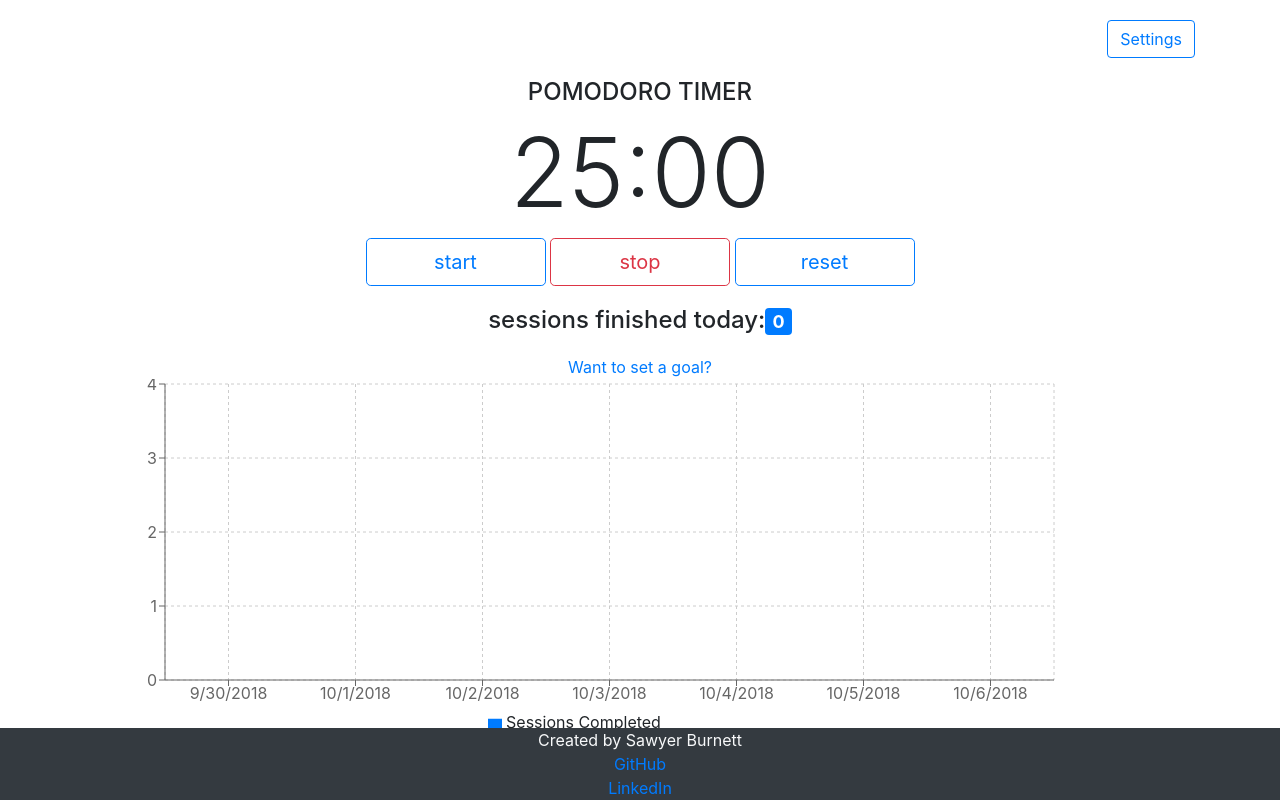
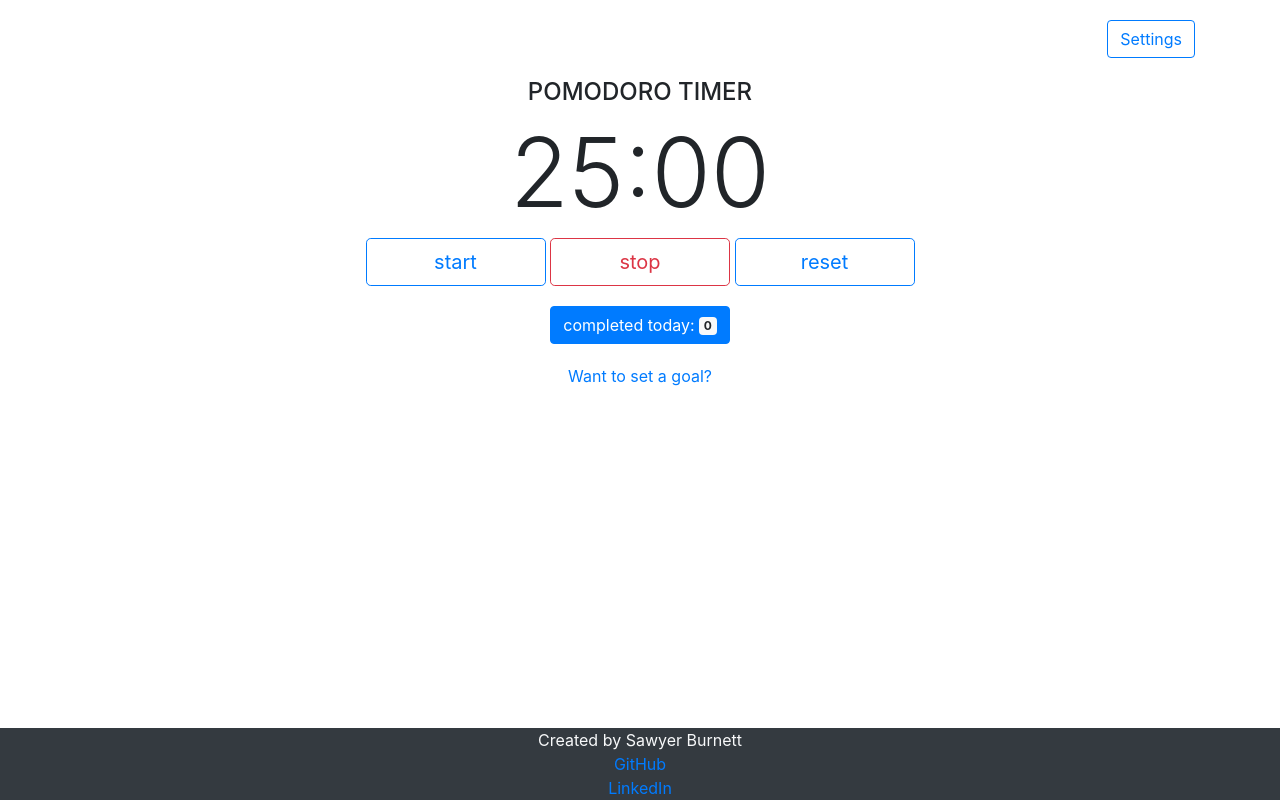
Before and after one commit to Burnett2k/work-timer-react, a React (Create React App) app: page / in a window 1280 px wide. Built offline with nearby package versions, Linux system fonts and the light colour scheme.

Commit message:
Add graph visibility when clicking on pill

```diff
--- a/src/components/App.js
+++ b/src/components/App.js
@@ -14,11 +14,13 @@ class App extends Component {
       playPause: false,
       stop: false,
       reset: false,
-      isEditMode: false
+      isEditMode: false,
+      isChartVisible: false
     };
 
     this.toggleModalShown = this.toggleModalShown.bind(this);
     this.toggleEditMode = this.toggleEditMode.bind(this);
+    this.toggleChartVisible = this.toggleChartVisible.bind(this);
   }
 
   componentDidMount() {
@@ -69,6 +71,12 @@ class App extends Component {
     }));
   }
 
+  toggleChartVisible() {
+    this.setState(prevState => ({
+      isChartVisible: !prevState.isChartVisible
+    }));
+  }
+
   handleKeyUp(event) {
     switch (event.key) {
       case "f":
@@ -102,12 +110,13 @@ class App extends Component {
           playPause={this.state.playPause}
           stop={this.state.stop}
           reset={this.state.reset}
+          toggleChartVisible={this.toggleChartVisible}
         />
         <SaveGoals
           isEditMode={this.state.isEditMode}
           toggleEditMode={this.toggleEditMode}
         />
-        <ProgressChart />
+        <ProgressChart isChartVisible={this.state.isChartVisible} />
         <Footer />
       </div>
     );
--- a/src/components/GoalLink.js
+++ b/src/components/GoalLink.js
@@ -18,7 +18,7 @@ class GoalLink extends React.Component {
             <h1 className="display-2" style={goalStyles}>
               Goal: {this.props.goalText}
             </h1>{" "}
-            <i class="fa fa-pencil" aria-hidden="true" />
+            <i className="fa fa-pencil" aria-hidden="true" />
           </span>
         ) : (
           <a href="# " onClick={this.props.toggleEditMode}>
--- a/src/components/ProgressChart.js
+++ b/src/components/ProgressChart.js
@@ -42,6 +42,8 @@ class ProgressChart extends React.Component {
 
   render() {
     return (
+      <React.Fragment>
+        {this.props.isChartVisible ? (
           <div style={styles}>
             <ResponsiveContainer height="90%">
               <BarChart
@@ -62,6 +64,8 @@ class ProgressChart extends React.Component {
               </BarChart>
             </ResponsiveContainer>
           </div>
+        ) : null}
+      </React.Fragment>
     );
   }
 }
--- a/src/components/SessionCounter.js
+++ b/src/components/SessionCounter.js
@@ -1,16 +1,29 @@
-const React = require('react');
+const React = require("react");
 
 class SessionCounter extends React.Component {
+  constructor(props) {
+    super(props);
+    this.toggleChart = this.toggleChart.bind(this);
+  }
 
-	render() {
-		return (
-			<div className='q-top-buffer'>
-				<h4>sessions finished today:
-					<span className="badge badge-primary" id="sessionsCompleted">{this.props.completed}</span>
-				</h4>
-			</div>
-		);
-	}
+  toggleChart() {
+    this.props.toggleChartVisible();
+  }
+
+  render() {
+    return (
+      <div className="q-top-buffer">
+        <button
+          type="button"
+          className="btn btn-primary"
+          onClick={this.toggleChart}
+        >
+          completed today:{" "}
+          <span className="badge badge-light">{this.props.completed}</span>
+        </button>
+      </div>
+    );
+  }
 }
 
 export default SessionCounter;
--- a/src/containers/CountdownTimer.js
+++ b/src/containers/CountdownTimer.js
@@ -1,25 +1,24 @@
-import React from 'react';
-import Controls from '../components/Controls.js';
-import Timer from '../components/Timer.js';
-import SaveSessions from './SaveSessions.js';
-import { connect } from 'react-redux';
-import { saveSecondsRemaining } from '../actions';
-import { saveStatus } from'../actions';
+import React from "react";
+import Controls from "../components/Controls.js";
+import Timer from "../components/Timer.js";
+import SaveSessions from "./SaveSessions.js";
+import { connect } from "react-redux";
+import { saveSecondsRemaining } from "../actions";
+import { saveStatus } from "../actions";
 
-import timesUp from '../sounds/timesup.mp3';
+import timesUp from "../sounds/timesup.mp3";
 
-const STARTED = 'running';
-const PAUSED = 'paused';
-const STOPPED = 'stopped';
-const START = 'start';
-const PAUSE = 'pause';
-const RESUME = 'resume';
-const TAB_TEXT = 'Pomodoro Timer';
+const STARTED = "running";
+const PAUSED = "paused";
+const STOPPED = "stopped";
+const START = "start";
+const PAUSE = "pause";
+const RESUME = "resume";
+const TAB_TEXT = "Pomodoro Timer";
 
 class CountdownTimer extends React.Component {
-
   constructor(props) {
-		super(props)
+    super(props);
 
     this.onStart = this.onStart.bind(this);
     this.onStop = this.onStop.bind(this);
@@ -29,14 +28,14 @@ class CountdownTimer extends React.Component {
 
     this.sound = new Audio(timesUp);
 
-		this.interval = '';
-		this.flashInterval = '';
+    this.interval = "";
+    this.flashInterval = "";
 
     this.state = {
-			formattedTime: '00:00',
-			playPauseText: 'start',
+      formattedTime: "00:00",
+      playPauseText: "start",
       sessionComplete: false
-		}
+    };
   }
 
   componentDidMount() {
@@ -62,23 +61,23 @@ class CountdownTimer extends React.Component {
   }
 
   onStart() {
-		switch(this.props.status) {
+    switch (this.props.status) {
       case STARTED:
         this.props.dispatch(saveStatus(PAUSED));
-				this.setState({playPauseText: RESUME});
+        this.setState({ playPauseText: RESUME });
         clearInterval(this.interval);
         clearInterval(this.flashInterval);
         break;
       case PAUSED:
         this.interval = setInterval(() => this.onTick(), 1000);
         this.props.dispatch(saveStatus(STARTED));
-				this.setState({playPauseText: PAUSE});
+        this.setState({ playPauseText: PAUSE });
         break;
       case STOPPED:
         this.props.dispatch(saveSecondsRemaining(this.props.minutes * 60));
         this.interval = setInterval(() => this.onTick(), 1000);
         this.props.dispatch(saveStatus(STARTED));
-				this.setState({playPauseText: PAUSE});
+        this.setState({ playPauseText: PAUSE });
         clearInterval(this.flashInterval);
         break;
       default:
@@ -88,7 +87,7 @@ class CountdownTimer extends React.Component {
 
   onStop() {
     this.props.dispatch(saveStatus(STOPPED));
-		this.setState({playPauseText: START});
+    this.setState({ playPauseText: START });
     this.props.dispatch(saveSecondsRemaining(0));
     clearInterval(this.interval);
     clearInterval(this.flashInterval);
@@ -96,7 +95,7 @@ class CountdownTimer extends React.Component {
 
   onReset() {
     this.props.dispatch(saveStatus(STOPPED));
-		this.setState({playPauseText: START});
+    this.setState({ playPauseText: START });
     this.props.dispatch(saveSecondsRemaining(this.props.minutes * 60));
     clearInterval(this.interval);
     clearInterval(this.flashInterval);
@@ -107,13 +106,15 @@ class CountdownTimer extends React.Component {
       this.onStop();
       this.onCompletion();
     } else {
-			this.props.dispatch(saveSecondsRemaining(this.props.secondsRemaining - 1));
+      this.props.dispatch(
+        saveSecondsRemaining(this.props.secondsRemaining - 1)
+      );
     }
   }
 
   onCompletion() {
     this.setState(prevState => ({
-			sessionComplete: !prevState.sessionComplete,
+      sessionComplete: !prevState.sessionComplete
     }));
     this.flashTimesUp();
     this.playSound();
@@ -127,10 +128,12 @@ class CountdownTimer extends React.Component {
   }
 
   convertSecondsToTimer() {
-		let hours = (this.props.secondsRemaining / 60)>>0;
-		let minutes = (this.props.secondsRemaining % 60);
-		let time = `${hours.toString().padStart(2, "0")}:${minutes.toString().padStart(2, "0")}`
-		this.setState({formattedTime: time});
+    let hours = (this.props.secondsRemaining / 60) >> 0;
+    let minutes = this.props.secondsRemaining % 60;
+    let time = `${hours
+      .toString()
+      .padStart(2, "0")}:${minutes.toString().padStart(2, "0")}`;
+    this.setState({ formattedTime: time });
     this.addTimeToTab(time);
   }
 
@@ -138,17 +141,17 @@ class CountdownTimer extends React.Component {
     if (this.props.status === STARTED || this.props.status === PAUSED) {
       document.title = `${time} left!`;
     } else {
-			document.title = 'Pomodoro Timer';
+      document.title = "Pomodoro Timer";
     }
   }
 
   flashTimesUp() {
     this.props.dispatch(saveSecondsRemaining(-1));
-		this.setState({formattedTime: 'TIMES UP!'});
+    this.setState({ formattedTime: "TIMES UP!" });
 
     this.flashInterval = setInterval(() => {
       if (document.title === TAB_TEXT) {
-				document.title = 'Times Up!'
+        document.title = "Times Up!";
       } else {
         document.title = TAB_TEXT;
       }
@@ -159,8 +162,7 @@ class CountdownTimer extends React.Component {
     return (
       <div className="container text-center q-top-buffer">
         <h4>POMODORO TIMER</h4>
-				<Timer
-					formattedTime={this.state.formattedTime}/>
+        <Timer formattedTime={this.state.formattedTime} />
         <Controls
           onStart={this.onStart}
           onStop={this.onStop}
@@ -169,8 +171,10 @@ class CountdownTimer extends React.Component {
         />
         <SaveSessions
           sessionComplete={this.state.sessionComplete}
+          toggleChartVisible={this.props.toggleChartVisible}
         />
-			</div>);
+      </div>
+    );
   }
 }
 
--- a/src/containers/SaveSessions.js
+++ b/src/containers/SaveSessions.js
@@ -36,7 +36,10 @@ class SaveSessions extends React.Component {
   render() {
     return (
       <div>
-        <SessionCounter completed={this.props.completed} />
+        <SessionCounter
+          completed={this.props.completed}
+          toggleChartVisible={this.props.toggleChartVisible}
+        />
       </div>
     );
   }
```
Lines whose indentation alone changed are shown as unchanged.
